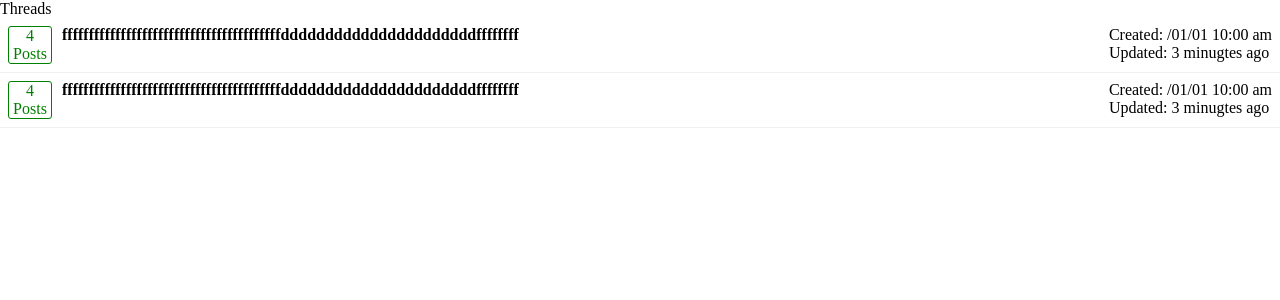
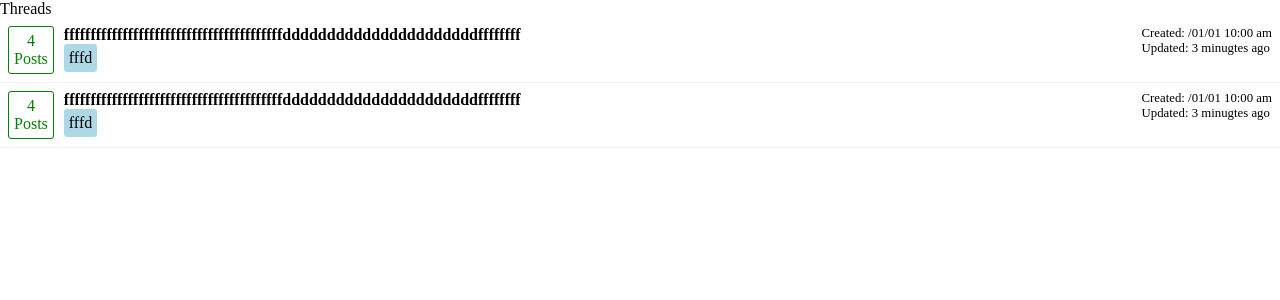
Before and after one commit to ahmedalsawi/MessageBoard, a Flask app: page /threads in a window 1280 px wide. Shown: the part 50-350 px from the top of the page. Run offline with Flask 2, Linux system fonts and the light colour scheme; some libraries are stand-ins or nearby versions.

Commit message:
general cleanup and added tag

```diff
--- a/app/static/css/style.css
+++ b/app/static/css/style.css
@@ -6,6 +6,7 @@
 
 a {
   text-decoration: none;
+  color: black;
 }
 
 ul {
@@ -50,11 +51,7 @@ body {
 
 /* content */
 
-.container {
-  display: block;
-  /* depends on size of navbar*/
-  margin-top: auto;
-}
+.container {}
 
 /* Thread list */
 
@@ -64,26 +61,40 @@ body {
   border-bottom: 1px solid #eff0f1;
   padding: 0.5rem;
   display: flex;
-
 }
 
 .count-posts {
   color: green;
   border-radius: 3px;
   border: 1px solid;
-  width: 44px;
+  /* TODO define width and height */
+  min-width: 45px;
   height: auto;
+  padding: 5px;
   display: inline-block;
   text-align: center;
 }
 
+.thread-summary {
+  padding: 0 10px;
+}
+
+
+
+.thread-tags-list {}
+
+.thread-tag {
+  padding: 5px;
+  background-color: lightblue;
+  display: inline-block;
+  border-radius: 3px;
+}
+
 .thread-title {
-  padding: 0 10px;
-  color: black;
   font-weight: bold;
-  overflow-wrap: break-word;
 }
 
 .thread-date {
-  margin-left: auto
+  margin-left: auto;
+  font-size: 0.8rem;
 }
--- a/app/templates/forum/threads.jinja
+++ b/app/templates/forum/threads.jinja
@@ -16,8 +16,16 @@
           <div>Posts</div>
         </div>
 
+        <div class="thread-summary">
+          <a href="" class="thread-title">fffffffffffffffffffffffffffffffffffffffffddddddddddddddddddddddffffffff</a>
 
-        <a href="" class="thread-title">fffffffffffffffffffffffffffffffffffffffffddddddddddddddddddddddffffffff</a>
+          <div class="thread-tags-list">
+            <ul>
+              <li class="thread-tag">fffd</li>
+            </ul>
+          </div>
+        </div>
+
 
         <div class="thread-date">
           <div class="created-date"><span>Created: </span>/01/01 10:00 am</div>
```
